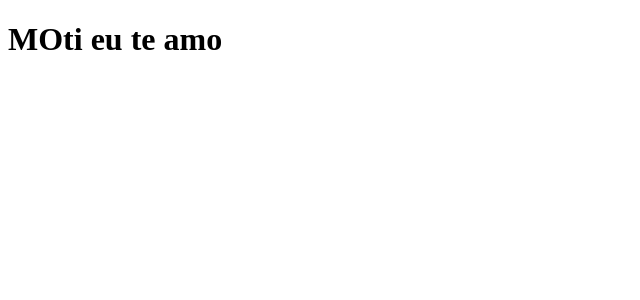
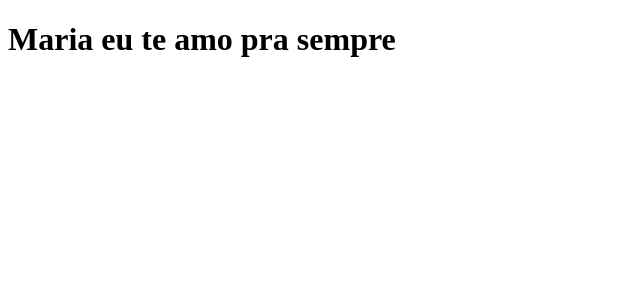
Before and after one commit to andreasmcarvalho/clone-tabnews, a Next.js app: page / in a window 1280 px wide. Shown: the top 300 px of the page, without its empty margins (0-640 px from the left). Built offline with nearby package versions, Linux system fonts and the light colour scheme.

Commit message:
mudando a pagina

```diff
--- a/pages/index.js
+++ b/pages/index.js
@@ -1,4 +1,4 @@
 function pics() {
-  return <h1>MOti eu te amo</h1>;
+  return <h1>Maria eu te amo pra sempre</h1>;
 }
 export default pics;
```
